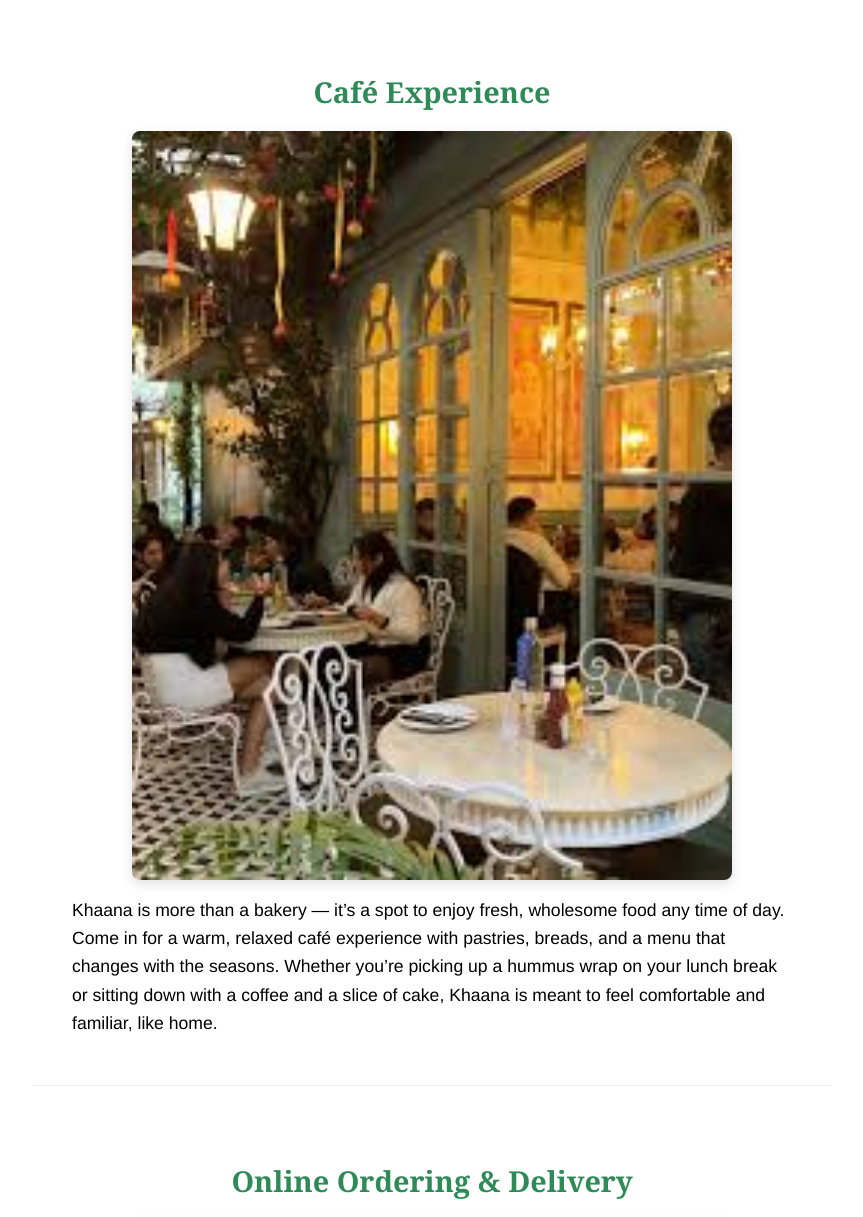
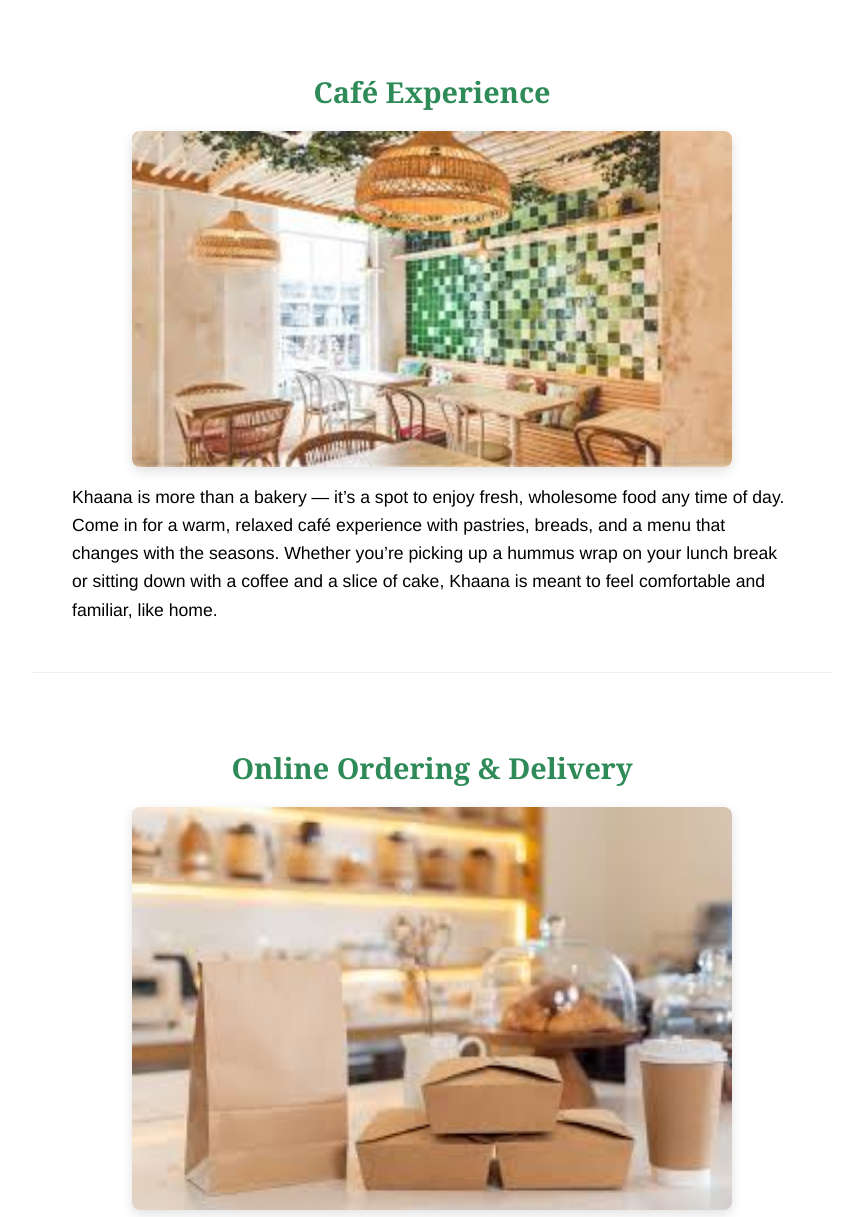
Before and after one commit to mailtrisharaman-hue/mailtrisharaman-hue.github.io, a plain HTML site: page index.html in a window 1280 px wide. Shown: the part 447-1664 px from the top of the page, without its empty margins (208-1071 px from the left). Drawn offline with Linux system fonts and the light colour scheme.

Commit message:
Update index.html

```diff
--- a/index.html
+++ b/index.html
@@ -103,13 +103,13 @@
 
   <section id="cafe">
     <h2>Café Experience</h2>
-    <img src="cafe.jpg" alt="Café Experience" onerror="this.style.display='none'">
+    <img src="food.jpg" alt="Café Experience" onerror="this.style.display='none'">
     <p>Khaana is more than a bakery — it’s a spot to enjoy fresh, wholesome food any time of day. Come in for a warm, relaxed café experience with pastries, breads, and a menu that changes with the seasons. Whether you’re picking up a hummus wrap on your lunch break or sitting down with a coffee and a slice of cake, Khaana is meant to feel comfortable and familiar, like home.</p>
   </section>
 
   <section>
     <h2>Online Ordering & Delivery</h2>
-    <img src="online.jpg" alt="Online Ordering & Delivery" onerror="this.style.display='none'">
+    <img src="takeout.jpg" alt="Online Ordering & Delivery" onerror="this.style.display='none'">
       <p>Not everyone has time to drop by, so we make it simple to bring Khaana to you. Our online ordering system is easy to use, and everything is packed so it stays fresh until it gets to your door. You can order a single meal, set up a weekly box, or just grab your favorite pastries without leaving home. It’s a way to enjoy Khaana’s food even on your busiest days.</p>
   </section>
 
```
